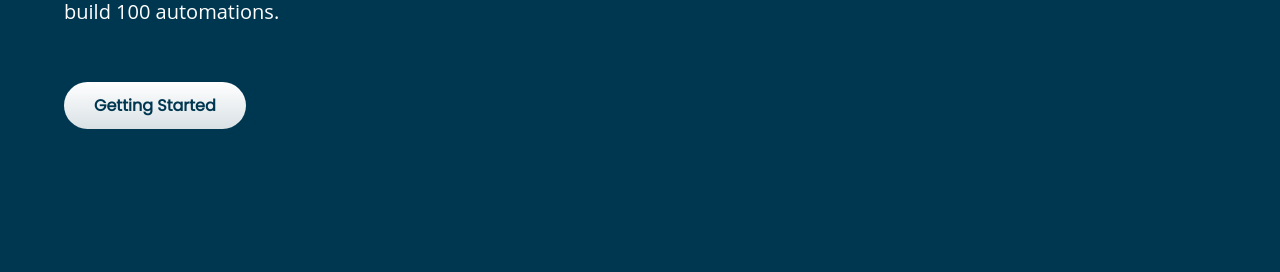
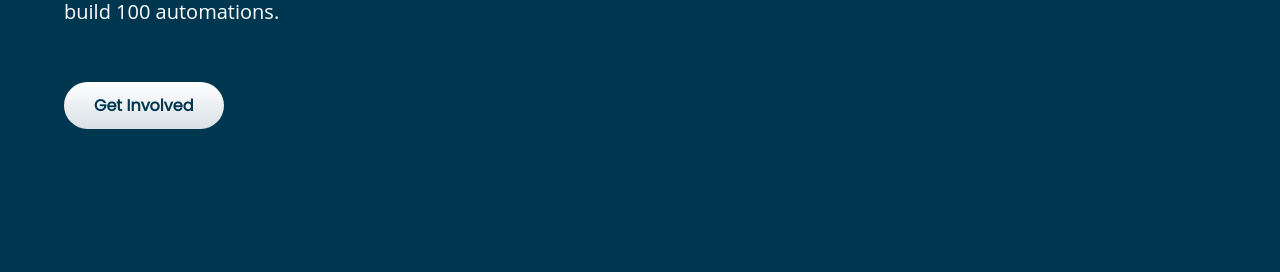
Before and after one commit to 100Automations/Website, a Jekyll site: the page built from index.html, in a window 1280 px wide. Shown: the part 320-592 px from the top of the page. Built offline with Jekyll 4.4.1, drawn with Linux system fonts in a browser that asks for light colours.

Commit message:
changed button copy in hero

```diff
--- a/_includes/action.html
+++ b/_includes/action.html
@@ -19,7 +19,7 @@
     </div>
     <div class="action_card_actions">
       <a href="{{ site.pages[1].url | relative_url }}" class="contribute">
-        Getting Started
+        Get Involved
       </a>
     </div>
   </div>
```
